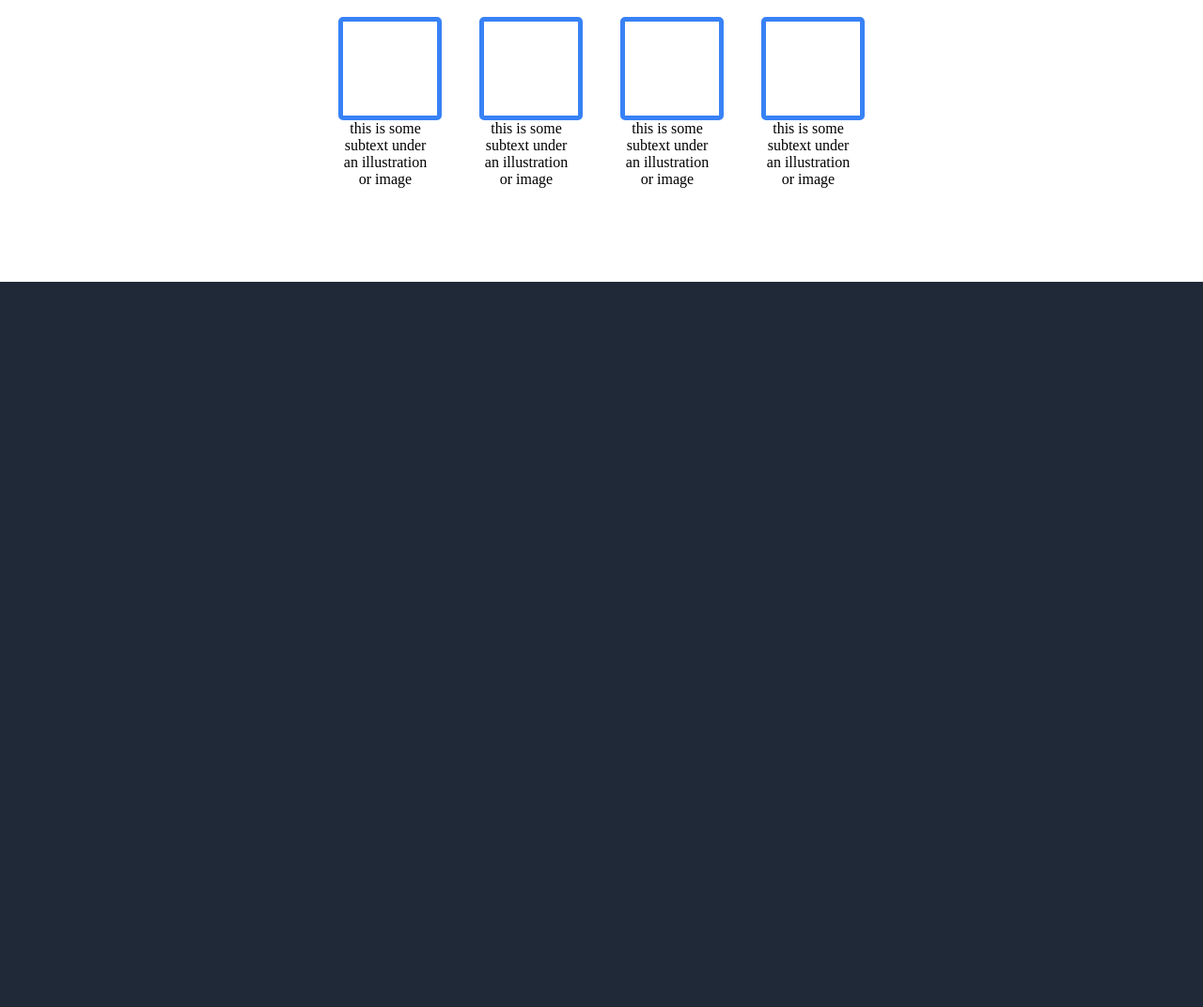
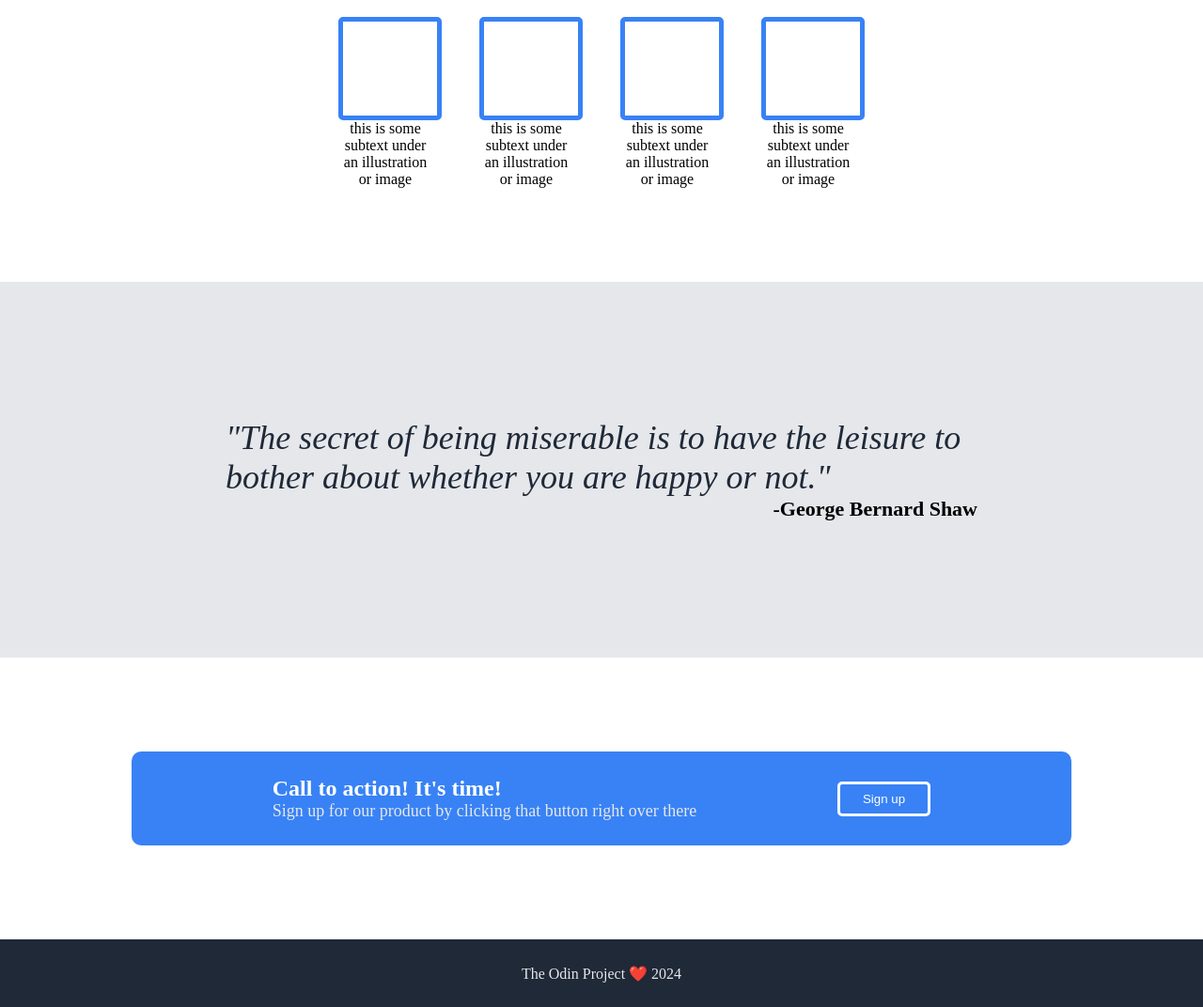
Before and after one commit to oscarolava/landingpage-odin, a plain HTML site: page index.html in a window 1280 px wide. Shown: the part 642-1714 px from the top of the page at 94% size. Before the commit the page ends 942 px from the top, so only its background shows below. Drawn offline with Linux system fonts and the light colour scheme.

Commit message:
Finalización landing page

```diff
--- a/index.html
+++ b/index.html
@@ -53,8 +53,27 @@
                 <div class="rand-text">this is some subtext under an illustration or image</div>
             </div>
         </div>
-
     </div>
+    <!--quote-->
+    <div class="quote-container">
+        <div class="quote-text">"The secret of being miserable is to have the leisure to bother about whether you are happy or not."</div>
+        <div class="quote-author">-George Bernard Shaw</div>
+    </div>
+    <!--sign up -->
+    <div class="signup-container">
+        <div class="signup-cuadro">
+            <div class="signup-text-container">
+                <div class="signup-title">Call to action! It's time!</div>
+                <div class="signup-text">Sign up for our product by clicking that button right over there</div>
+            </div>
+            <div class="signup-button-container">
+                <button class="signup-button">Sign up</button>
+            </div>
+        </div>
+    </div>
+    <div class="footer">
+        <p>The Odin Project ❤️ 2024</p>
+      </div>
 </body>
 
 </html>
--- a/style.css
+++ b/style.css
@@ -128,3 +128,82 @@ a {
     text-align: center;
     width: 100px;
 }
+
+/* Quote Section */
+
+.quote-container{
+    background-color: #e5e7eb;
+    display: flex;
+    flex-direction: column;
+    justify-content: center;
+    align-items: center;
+    width: 100%;
+    height: 400px;
+}
+
+.quote-text{
+    font-size: 36px;
+    font-style: italic;
+    color: #1f2937;
+    width: 800px;
+}
+
+.quote-author{
+    display: flex;
+    font-size: 22px;
+    font-weight: 900;
+    width: 800px;
+    justify-content: flex-end;
+}
+
+/*sign up container*/
+
+.signup-container{
+    background-color: white;
+    display: flex;
+    flex-direction: column;
+    justify-content: center;
+    align-items: center;
+    width: 100%;
+    height: 300px;
+}
+.signup-cuadro{
+    background-color: #3882f6;
+    height: 100px;
+    width: 1000px;
+    border-radius: 10px;
+    display: flex;
+    justify-content: space-evenly;
+    align-items: center;
+}
+
+.signup-title{
+    color: white;
+    font-weight: 700;
+    font-size: 24px;
+}
+
+.signup-text{
+    color: #e5e7eb;
+    font-size: 18px;
+}
+
+.signup-button{
+    background-color: #3882f6;
+    border: 3px solid;
+    border-color: white;
+    border-radius: 5px;
+    padding: 8px 24px;
+    color: white;
+}
+
+/*footer*/
+
+.footer {
+    height: 72px;
+    background: #1f2937;
+    color: #e5e7eb;
+    display: flex;
+    justify-content: center;
+    align-items: center;
+  }
```
